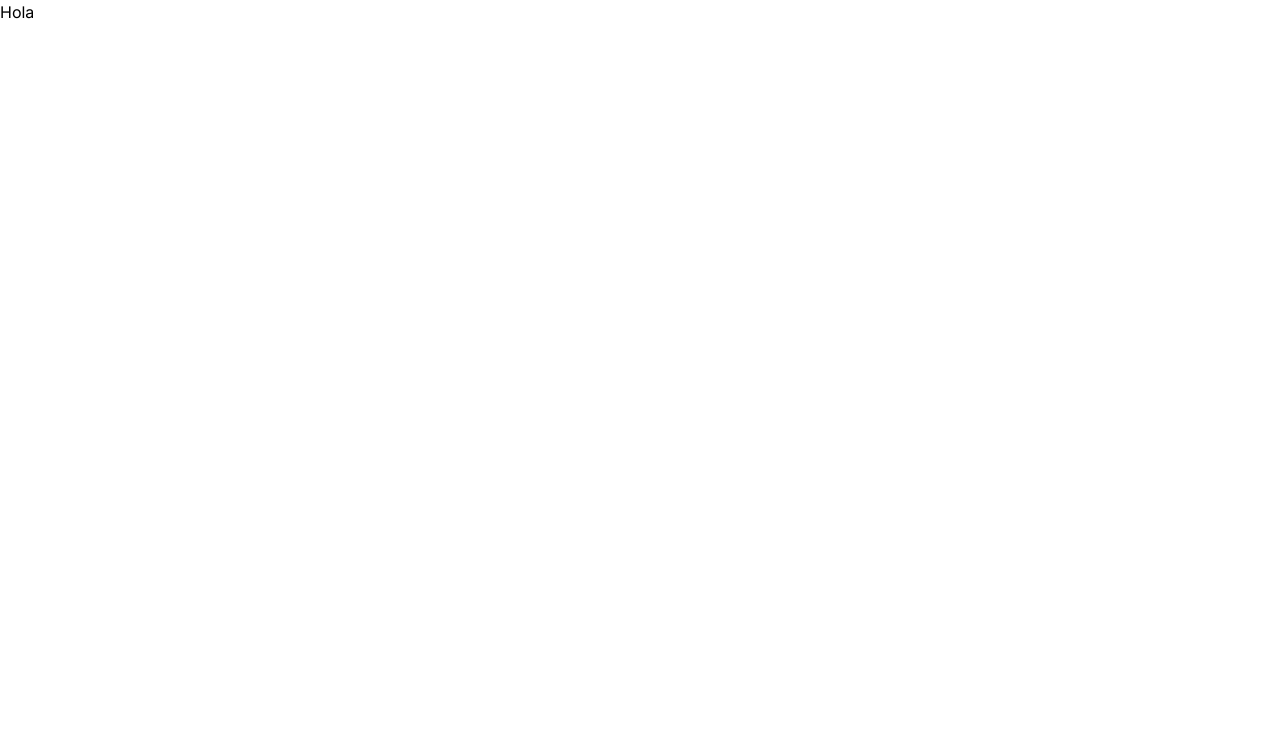
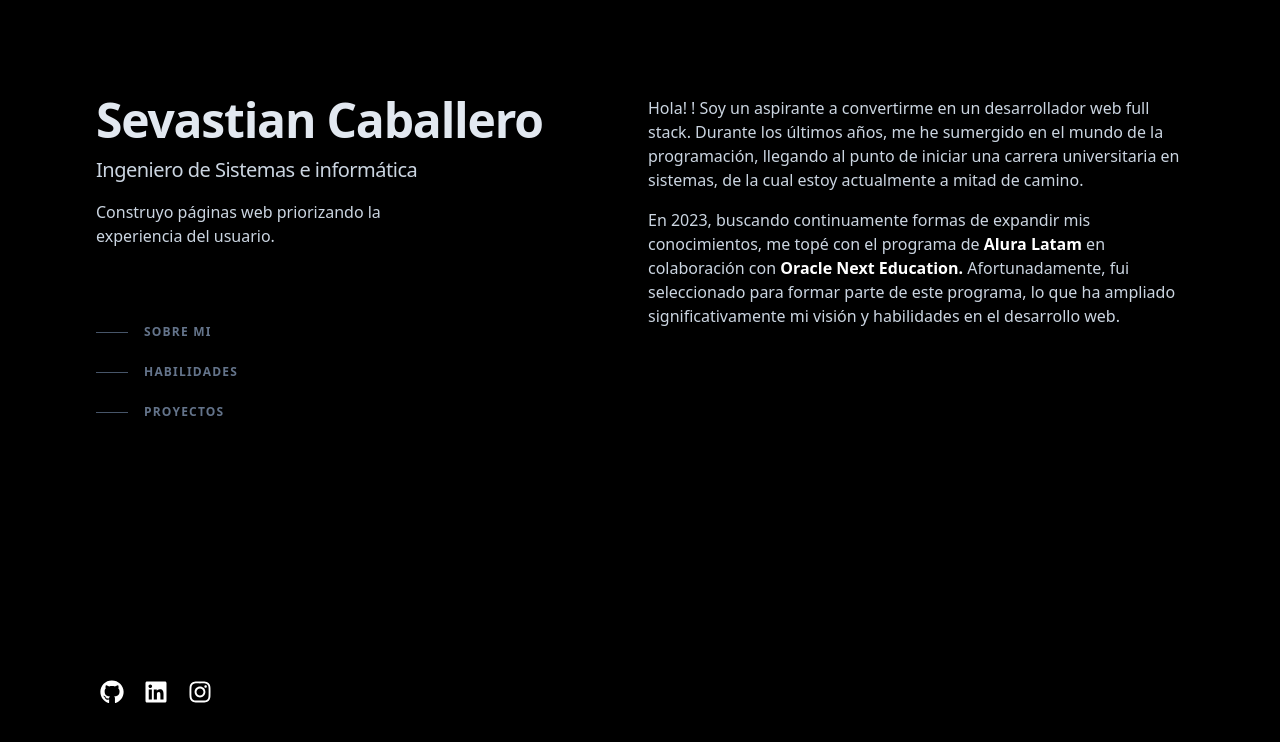
Before and after one commit to Zylown/portfolio2024, a Next.js app: page / in a window 1280 px wide. Shown: the top 742 px of the page. Built offline with nearby package versions, Linux system fonts and the light colour scheme.

Commit message:
left part

```diff
--- a/src/app/globals.css
+++ b/src/app/globals.css
@@ -1,3 +1,8 @@
 @tailwind base;
 @tailwind components;
 @tailwind utilities;
+
+html {
+  background-color: #000;
+  color: white;
+}
--- a/src/app/page.tsx
+++ b/src/app/page.tsx
@@ -1,5 +1,13 @@
-import Image from "next/image";
+import Left from "./ui/left/page";
+import Right from "./ui/right/page";
 
 export default function Home() {
-  return <h1>Hola</h1>;
+  return (
+    <main className="wrapper__main mx-auto min-h-screen max-w-screen-xl px-6 py-12 font-sans md:px-12 md:py-20 lg:px-24 lg:py-0">
+      <div className="container__main flex lg:justify-between lg:gap-4 min-h-screen">
+        <Left />
+        <Right />
+      </div>
+    </main>
+  );
 }
--- /dev/null
+++ b/src/app/ui/left/page.tsx
@@ -0,0 +1,75 @@
+import { FaGithub, FaLinkedin, FaInstagram } from "react-icons/fa";
+
+export default function Left() {
+  return (
+    <div className="wrapper__left lg:sticky lg:top-0 lg:flex lg:max-h-screen lg:w-1/2 lg:flex-col lg:justify-between lg:py-24">
+      <div>
+        {/* tracking-tight es para acomodar el espacio entre letras */}
+        <h1 className="text-4xl font-bold tracking-tight text-slate-200 sm:text-5xl">
+          Sevastian Caballero
+        </h1>
+        <h4 className="mt-3 text-lg font-medium text-slate-300 tracking-tight sm:text-xl">
+          Ingeniero de Sistemas e informática
+        </h4>
+        {/* leading-normal es para acomodar el interlineado entre textos*/}
+        <p className="mt-4 max-w-xs leading-normal text-slate-300">
+          Construyo páginas web priorizando la experiencia del usuario.
+        </p>
+        <nav className="nav hidden lg:block">
+          <ul className="mt-16 w-max">
+            <li>
+              {/* Agregamos group a la clase para luego en el span agregar el focus y hover*/}
+              <a className="group flex items-center py-3 activenow">
+                <span className="nav-indicator mr-4 h-px w-8 bg-slate-600 transition-all group-hover:w-16 group-hover:bg-slate-200 group-focus-visible:w-16 group-focus-visible:bg-slate-200 motion-reduce:transition-none"></span>
+                <span className="nav-text text-xs font-bold uppercase tracking-widest text-slate-500 group-hover:text-slate-200 group-focus-visible:text-slate-200">
+                  Sobre mi
+                </span>
+              </a>
+            </li>
+            <li>
+              <a className="group flex items-center py-3">
+                <span className="nav-indicator mr-4 h-px w-8 bg-slate-600 transition-all group-hover:w-16 group-hover:bg-slate-200 group-focus-visible:w-16 group-focus-visible:bg-slate-200 motion-reduce:transition-none"></span>
+                <span className="nav-text text-xs font-bold uppercase tracking-widest text-slate-500 group-hover:text-slate-200 group-focus-visible:text-slate-200">
+                  Habilidades
+                </span>
+              </a>
+            </li>
+            <li>
+              <a className="group flex items-center py-3">
+                <span className="nav-indicator mr-4 h-px w-8 bg-slate-600 transition-all group-hover:w-16 group-hover:bg-slate-200 group-focus-visible:w-16 group-focus-visible:bg-slate-200 motion-reduce:transition-none"></span>
+                <span className="nav-text text-xs font-bold uppercase tracking-widest text-slate-500 group-hover:text-slate-200 group-focus-visible:text-slate-200">
+                  Proyectos
+                </span>
+              </a>
+            </li>
+          </ul>
+        </nav>
+      </div>
+      <ul className="ml-1 mt-8 flex items-center">
+        <a href="https://github.com/Zylown" target="_blank" title="Github">
+          <li className="mr-5 text-2xl shrink-0">
+            <FaGithub />
+          </li>
+        </a>
+        <a
+          href="https://www.linkedin.com/in/sevastian-caballero-hoyos/"
+          target="_blank"
+          title="Linkedin"
+        >
+          <li className="mr-5 text-2xl shrink-0">
+            <FaLinkedin />
+          </li>
+        </a>
+        <a
+          href="https://www.instagram.com/sevastianhoyos/"
+          target="_blank"
+          title="Instagram"
+        >
+          <li className="mr-5 text-2xl shrink-0">
+            <FaInstagram />
+          </li>
+        </a>
+      </ul>
+    </div>
+  );
+}
--- /dev/null
+++ b/src/app/ui/right/page.tsx
@@ -0,0 +1,41 @@
+export default function Right() {
+  return (
+    <div className="wrapper__right pt-24 lg:w-1/2 lg:py-24">
+      <section className="section__right--top">
+        <div className="wrapper__section__right--top">
+          <p className="text-slate-300">
+            Hola! ! Soy un aspirante a convertirme en un desarrollador web full
+            stack. Durante los últimos años, me he sumergido en el mundo de la
+            programación, llegando al punto de iniciar una carrera universitaria
+            en sistemas, de la cual estoy actualmente a mitad de camino.
+          </p>
+          <p className="text-slate-300 mt-4">
+            En 2023, buscando continuamente formas de expandir mis
+            conocimientos, me topé con el programa de{" "}
+            <a
+              className="font-semibold text-white"
+              href="https://www.aluracursos.com/"
+              target="_blank"
+              title="Página Alura Latam"
+            >
+              Alura Latam
+            </a>{" "}
+            en colaboración con
+            <a
+              className="font-semibold text-white"
+              href="https://www.oracle.com/pe/education/oracle-next-education/"
+              target="_blank"
+              title="Página Oracle Next Education"
+            >
+              {" "}
+              Oracle Next Education.
+            </a>{" "}
+            Afortunadamente, fui seleccionado para formar parte de este
+            programa, lo que ha ampliado significativamente mi visión y
+            habilidades en el desarrollo web.
+          </p>
+        </div>
+      </section>
+    </div>
+  );
+}
```
Also changed, not shown: package.json (+5 -4 lines), 1 other file (tests, documents, lock files or other folders).
